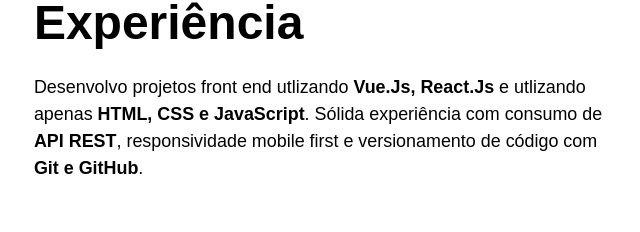
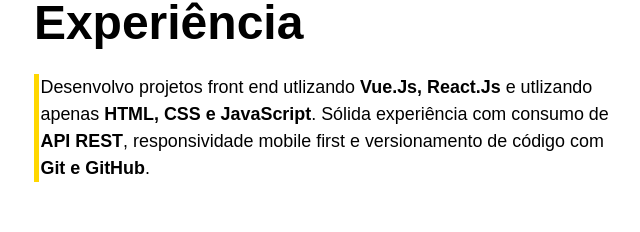
Before and after one commit to elieljuniorm/eliel-dev, a Vue app: page / in a window 1280 px wide. Shown: the part 361-593 px from the top of the page, without its empty margins (313-953 px from the left). Built offline with nearby package versions, Linux system fonts and the light colour scheme.

Commit message:
linha aplicada e componente finalizado

```diff
--- a/src/components/Experiencia.vue
+++ b/src/components/Experiencia.vue
@@ -83,6 +83,8 @@
 
 .textoP {
   line-height: 1.5;
+  border-left: 5px solid var(--cor-linhas);
+  padding-left: .1rem;
 }
 
 .containerProjeto {
```
